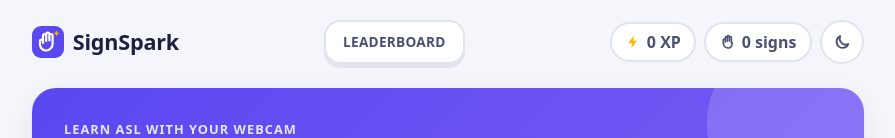
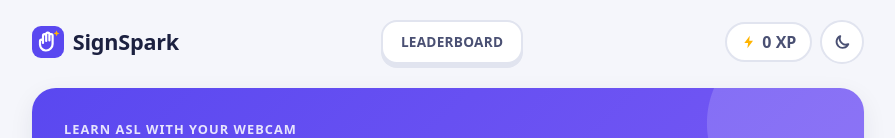
Before and after one commit to chrischiaramonte/hackathon-proto-1, a React (Vite) app in the folder frontend/: page / in a window 1280 px wide. Shown: the top 138 px of the page, without its empty margins (192-1087 px from the left). Built offline with nearby package versions, Linux system fonts and the light colour scheme; no server answers.

Commit message:
Remove the signs counter from the dashboard header

```diff
--- a/frontend/src/screens/Dashboard.tsx
+++ b/frontend/src/screens/Dashboard.tsx
@@ -1,6 +1,6 @@
 import { useEffect, useRef, useState } from 'react';
 import { Button } from '../components/Button';
-import { IconArrowRight, IconBolt, IconCamera, IconCheck, IconHand, IconStar } from '../components/Icons';
+import { IconArrowRight, IconBolt, IconCamera, IconCheck, IconStar } from '../components/Icons';
 import { Logo } from '../components/Logo';
 import { ThemeToggle } from '../components/ThemeToggle';
 import { ProgressBar } from '../components/ProgressBar';
@@ -69,9 +69,6 @@ export function Dashboard({ progress, activeTitle, onOpenLesson, onResume, onRev
         <div className={styles.stats}>
           <span className={styles.stat} title={account ? 'Server tracked leaderboard XP' : 'XP on this device'}>
             <IconBolt className={styles.bolt} /> {account ? account.xp : progress.xp} XP
-          </span>
-          <span className={styles.stat} title="Signs learned">
-            <IconHand /> {progress.learned.length} signs
           </span>
           <ThemeToggle />
         </div>
```
